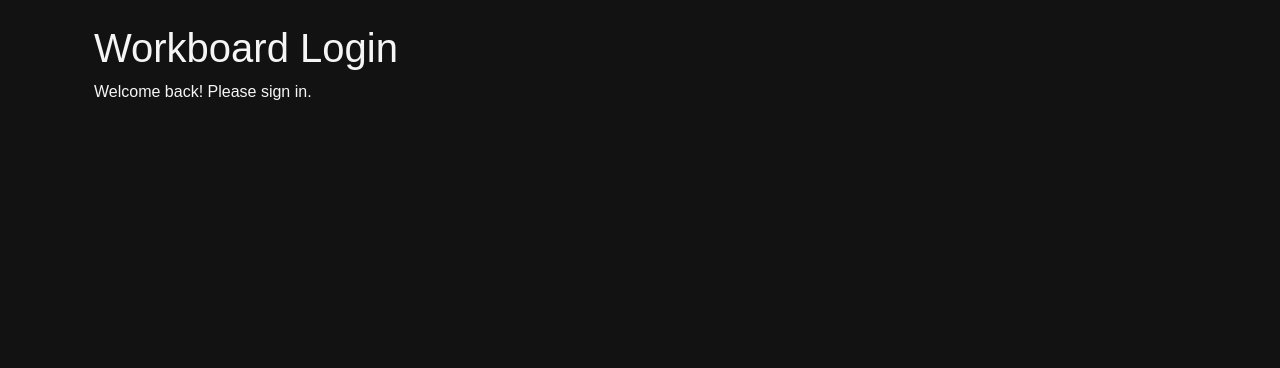
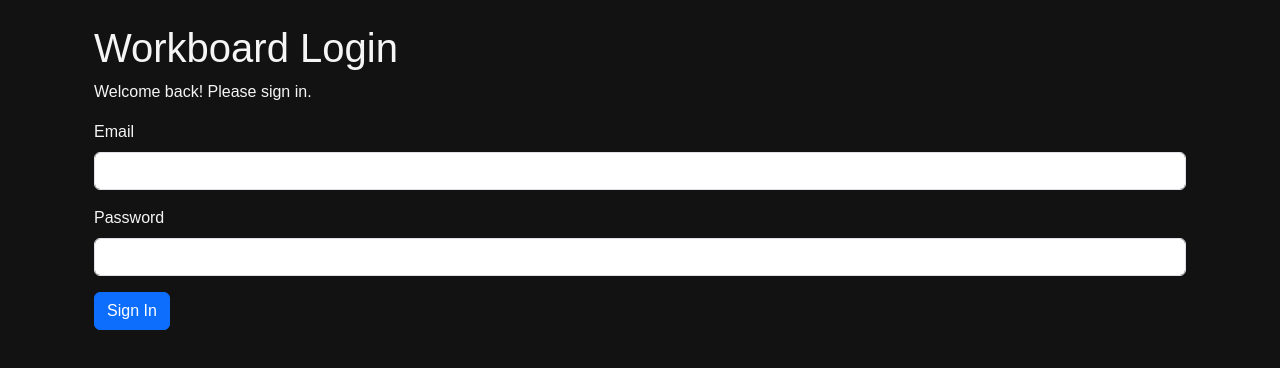
Before and after one commit to Hchewai/workboard-project, a Next.js app: page /login in a window 1280 px wide. Shown: the top 368 px of the page. Built offline with nearby package versions, Linux system fonts and the light colour scheme; no server answers.

Commit message:
feature: added basic login and logout functionality

```diff
--- a/app/dashboard/page.js
+++ b/app/dashboard/page.js
@@ -5,6 +5,8 @@ import RecentProjects from "../../components/dashboard/RecentProjects";
 import UpcomingTasks from "../../components/dashboard/UpcomingTasks";
 
 import { dashboardStats } from "/lib/mockData";
+
+
 
 export default function DashboardPage() {
   return (
--- a/app/login/page.js
+++ b/app/login/page.js
@@ -1,8 +1,80 @@
+
+"use client";
+
+import { useState } from "react";
+import { useRouter } from "next/navigation";
+import { login } from "../../lib/auth";
+
 export default function LoginPage() {
+  const router = useRouter();
+
+  const [email, setEmail] = useState("");
+  const [password, setPassword] = useState("");
+  const [error, setError] = useState("");
+  const [loading, setLoading] = useState(false);
+
+  async function handleSubmit(event) {
+    event.preventDefault();
+
+    setError("");
+    setLoading(true);
+
+    try {
+      await login(email, password);
+      router.push("/dashboard");
+    } catch (error) {
+      setError(
+        error.response?.data?.message || "Unable to log in. Please try again."
+      );
+    } finally {
+      setLoading(false);
+    }
+  }
+
   return (
     <main className="container p-4">
       <h1>Workboard Login</h1>
       <p>Welcome back! Please sign in.</p>
+
+      <form onSubmit={handleSubmit}>
+        <div className="mb-3">
+          <label htmlFor="email" className="form-label">
+            Email
+          </label>
+          <input
+            id="email"
+            type="email"
+            className="form-control"
+            value={email}
+            onChange={(event) => setEmail(event.target.value)}
+            required
+          />
+        </div>
+
+        <div className="mb-3">
+          <label htmlFor="password" className="form-label">
+            Password
+          </label>
+          <input
+            id="password"
+            type="password"
+            className="form-control"
+            value={password}
+            onChange={(event) => setPassword(event.target.value)}
+            required
+          />
+        </div>
+
+        {error && <p className="text-danger">{error}</p>}
+
+        <button
+          type="submit"
+          className="btn btn-primary"
+          disabled={loading}
+        >
+          {loading ? "Signing in..." : "Sign In"}
+        </button>
+      </form>
     </main>
   );
 }
--- a/app/page.js
+++ b/app/page.js
@@ -1,5 +1,5 @@
 import { redirect } from "next/navigation";
 
 export default function Home() {
-  redirect("/dashboard");
+  redirect("/login");
 }
--- a/lib/api.js
+++ b/lib/api.js
@@ -0,0 +1,28 @@
+
+import axios from "axios";
+
+const api = axios.create({
+  baseURL: process.env.NEXT_PUBLIC_API_URL,
+  headers: {
+    "Content-Type": "application/json",
+    "Workspaces-Identifier":
+      process.env.NEXT_PUBLIC_WORKSPACE_ID,
+    "X-Integration-Name":
+      process.env.NEXT_PUBLIC_INTEGRATION_NAME,
+  },
+});
+
+// Attach the bearer token to authenticated requests
+api.interceptors.request.use((config) => {
+  if (typeof window !== "undefined") {
+    const token = sessionStorage.getItem("workspace_token");
+
+    if (token) {
+      config.headers.Authorization = `Bearer ${token}`;
+    }
+  }
+
+  return config;
+});
+
+export default api;
--- /dev/null
+++ b/lib/auth.js
@@ -0,0 +1,27 @@
+
+import api from "./api";
+
+// Log in and store the returned bearer token
+export async function login(email, password) {
+  const response = await api.post("/auth/login", {
+    email,
+    password,
+    workspace_type: "project_management",
+  });
+
+  const token = response.data.token;
+
+  sessionStorage.setItem("workspace_token", token);
+
+  return response.data;
+}
+
+// Retrieve the stored token
+export function getToken() {
+  return sessionStorage.getItem("workspace_token");
+}
+
+// Log out and remove the stored token
+export function logout() {
+  sessionStorage.removeItem("workspace_token");
+}
--- a/package.json
+++ b/package.json
@@ -9,6 +9,7 @@
     "eslint": "eslint ."
   },
   "dependencies": {
+    "axios": "^1.21.1",
     "bootstrap": "^5.3.9",
     "lucide-react": "^1.75.0",
     "next": "^16.4.6",
```
Also changed, not shown: components/layout/AppShell.js (+21 -1 lines), components/layout/Sidebar.js (+18 -1 lines), 1 other file (tests, documents, lock files or other folders).
